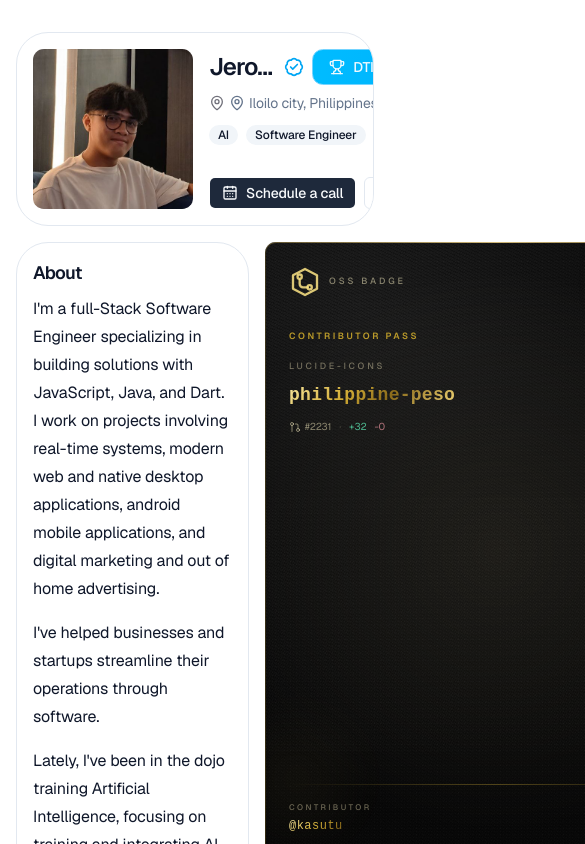
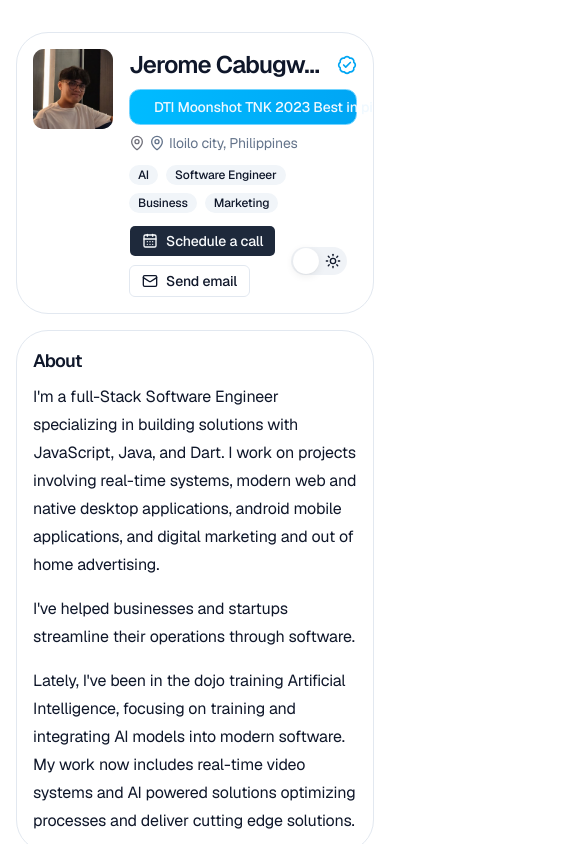
Before and after one commit to kasutu/my-portfolio, a Next.js app: page / in a window 390 px wide. Shown: the top 844 px of the page, 585 px wide, since content can reach past the window. Built offline with nearby package versions, Linux system fonts and the light colour scheme.

Commit message:
responsive

```diff
--- a/src/app/page.tsx
+++ b/src/app/page.tsx
@@ -181,17 +181,17 @@ export default function Home() {
       />
 
       {/* Body */}
-      <div className="grid grid-cols-6 gap-4">
+      <div className="grid grid-cols-1 lg:grid-cols-6 gap-4">
         {/* Left column */}
-        <div className="grid grid-rows-3 grid-cols-1 col-span-4 gap-4">
+        <div className="grid grid-cols-1 lg:col-span-4 gap-4">
           <AboutCard content={about} />
           <TechStackCard data={techStack} />
           <RecentProjectsCard data={projects} />
         </div>
 
         {/* Right column */}
-        <div className="grid col-span-2 gap-4">
-          <OSSBadge className="w-full" />
+        <div className="grid lg:col-span-2 gap-4">
+          <OSSBadge />
           <Certificates certifications={certifications} />
           <ExperienceTimeline timeline={timeline} />
         </div>
--- a/src/components/oss-badge.tsx
+++ b/src/components/oss-badge.tsx
@@ -99,7 +99,7 @@ const OSSCard = ({
   return (
     <div
       ref={wrapRef}
-      className={cn("relative w-[260px] aspect-260/346", className)}
+      className={cn("relative w-full max-w-[260px] mx-auto aspect-260/346", className)}
       style={{ perspective: "1400px" }}
     >
       <div
--- a/src/components/profile-card.tsx
+++ b/src/components/profile-card.tsx
@@ -66,13 +66,13 @@ const ProfileCard = ({
           height={160}
           src={avatar}
           alt={name}
-          className="size-40 rounded-2xl object-cover shrink-0"
+          className="size-20 sm:size-28 lg:size-40 rounded-2xl object-cover shrink-0"
         />
 
         <div className="flex-1 self-stretch flex flex-col justify-between items-start min-w-0">
           <div className="self-stretch flex flex-col justify-start items-start gap-2 w-full">
 
-            <div className="self-stretch flex justify-between items-center gap-2 w-full">
+            <div className="self-stretch flex flex-col sm:flex-row sm:justify-between sm:items-center gap-2 w-full">
               <div className="flex justify-start items-center gap-2 min-w-0">
                 <h2 className="scroll-m-20 text-2xl font-semibold tracking-tight truncate">
                   {name}
@@ -138,7 +138,7 @@ const ProfileCard = ({
           </div>
 
           <div className="self-stretch flex justify-between items-center mt-2">
-            <div className="flex justify-start items-center gap-2">
+            <div className="flex flex-wrap justify-start items-center gap-2">
               {actions}
             </div>
             {modeToggle}
--- a/src/components/recent-projects-card.tsx
+++ b/src/components/recent-projects-card.tsx
@@ -17,7 +17,7 @@ export function RecentProjectsCard({ data, className }: { data: Project[]; class
   return (
     <div className={cn("w-full p-4 bg-background rounded-[32px] border flex flex-col justify-start items-start gap-4 overflow-hidden", className)}>
       <h3 className="scroll-m-20 text-lg font-semibold tracking-tight">Recent Projects</h3>
-      <div className="grid grid-cols-2 gap-2 w-full">
+      <div className="grid grid-cols-1 sm:grid-cols-2 gap-2 w-full">
         {data.map(({ title, description, url }) => (
           <Item key={title} variant="outline" asChild>
             <a href={url} target="_blank" rel="noopener noreferrer">
```
